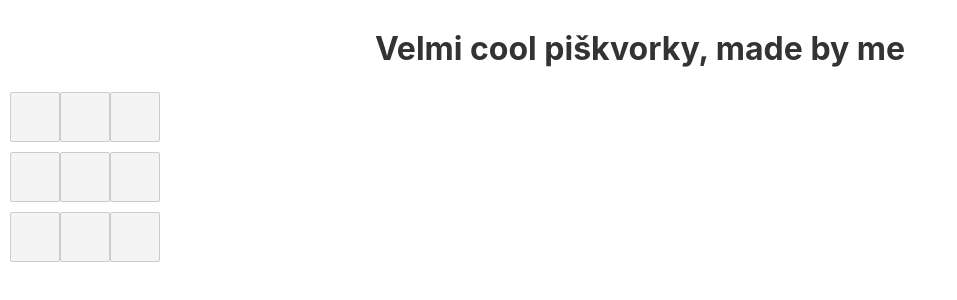
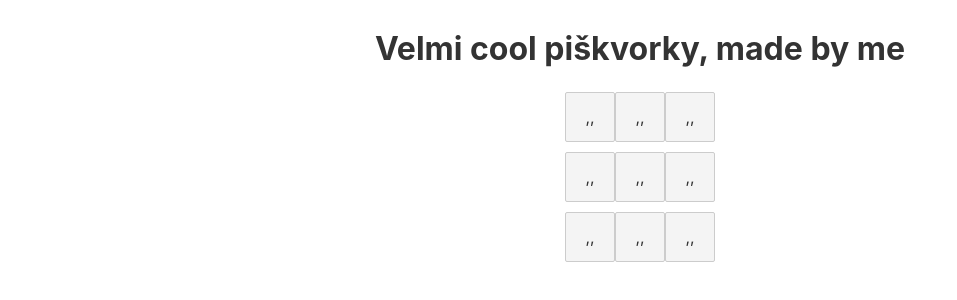
Before and after one commit to udatnyt21/Sveltova_Vecicka, a Svelte app: page / in a window 1280 px wide. Shown: the top 300 px of the page, without its empty margins (0-957 px from the left). Built offline with nearby package versions, Linux system fonts and the light colour scheme.

Commit message:
Pokus o 2d pole

```diff
--- a/src/App.svelte
+++ b/src/App.svelte
@@ -2,20 +2,34 @@
 	let name = "me";
 
 	let crossTurn = true
+	let ending = ""
 
-	let fields = ["", "", "", "", "", "", "", "", ""]
+	let fields = [
+		["", "", ""],
+		["", "", ""],
+		["", "", ""]
+	]
+
+	function checkWinner(){
+		for(let i in fields)
+			if (fields[i] == "")
+				return
+	}
 
 	function changeField(e){
-		let index = e.target.getAttribute("id")
+		let position = e.target.getAttribute("class").split(" ")[0].split(",")
+		console.log(position)
 
-		if (fields[index] != "")
-			return
+		const x = position[0]
+		const y = position[1]
 
 		if (crossTurn)
-			fields[index] = "X"
+			fields[x,y] = "X"
 		else
-			fields[index] = "O"
+			fields[x.y] = "O"
 		crossTurn = !crossTurn
+
+		checkWinner()
 	}
 
 </script>
@@ -24,36 +38,31 @@
 	<h1>Velmi cool piškvorky, made by {name}</h1>
 	<table>
 		<tr>
-			<button id="0" on:click={changeField} >{fields[0]}</button> <button id="1" on:click={changeField}>{fields[1]}</button> <button id="2" on:click={changeField}>{fields[2]}</button>
+			<button class="0,0" on:click={changeField} >{fields[0,0]}</button> <button class="0,1" on:click={changeField}>{fields[0,1]}</button> <button class="0,2" on:click={changeField}>{fields[0,2]}</button>
 		</tr>
 		<tr>
-			<button id="3" on:click={changeField}>{fields[3]}</button> <button id="4" on:click={changeField}>{fields[4]}</button> <button id="5" on:click={changeField}>{fields[5]}</button>
+			<button class="1,0" on:click={changeField}>{fields[1,0]}</button> <button class="1,1" on:click={changeField}>{fields[1,1]}</button> <button class="1,2" on:click={changeField}>{fields[1,2]}</button>
 		</tr>
 		<tr>
-			<button id="6" on:click={changeField}>{fields[6]}</button> <button id="7" on:click={changeField}>{fields[7]}</button> <button id="8" on:click={changeField}>{fields[8]}</button>
+			<button class="2,0" on:click={changeField}>{fields[2,0]}</button> <button class="2,1" on:click={changeField}>{fields[2,1]}</button> <button class="2,2" on:click={changeField}>{fields[2,2]}</button>
 		</tr>
 	</table>
+	<h2>{ending}</h2>
 </main>
 
 <style>
-	h1{
+	h1, h2{
 		text-align: center;
 	}
 
 	button{
+		vertical-align: top;
 		width: 50px;
 		height: 50px;
 	}
 
-	/**table,
-	th,
-	tr {
-		text-align: center;
-		border: 2px solid black;
-		width: 250px;
-		height: 75px;
-		border-collapse: collapse;
+	table{
+		margin: 0 auto;
 	}
-	**/
 
 </style>
```
